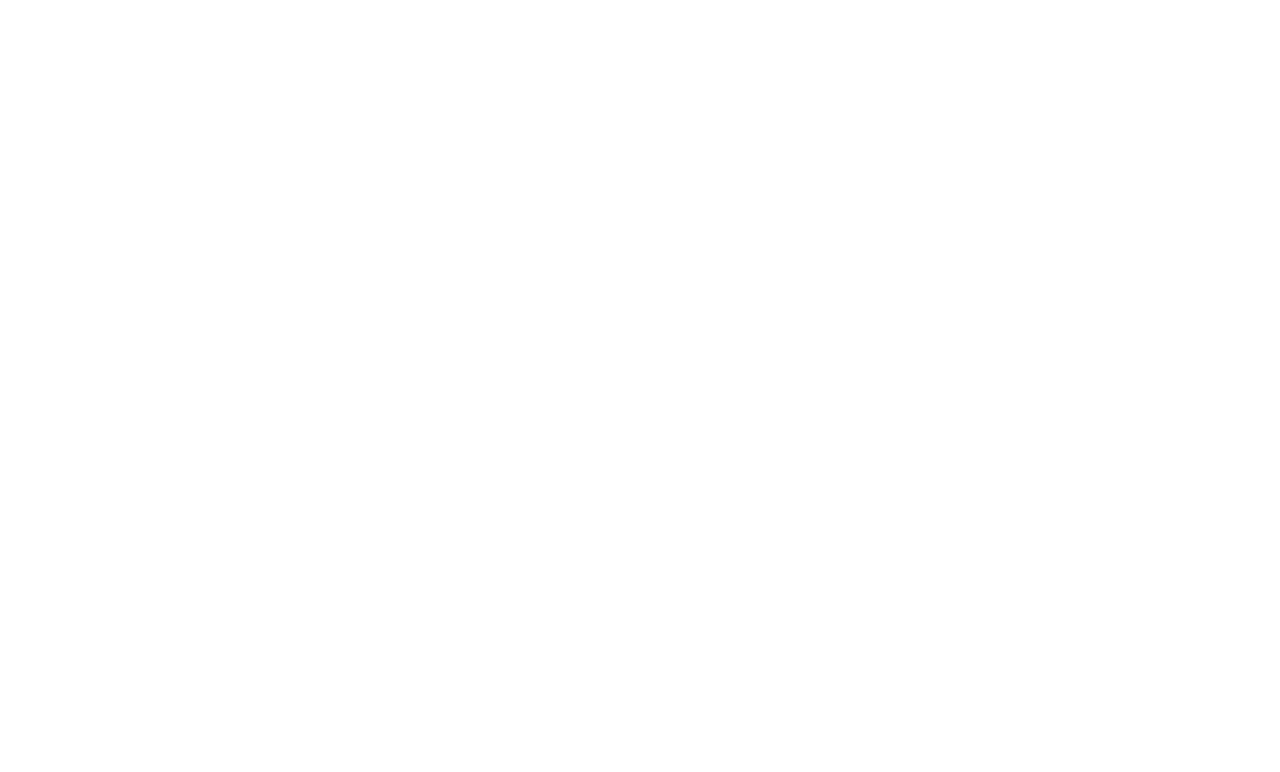
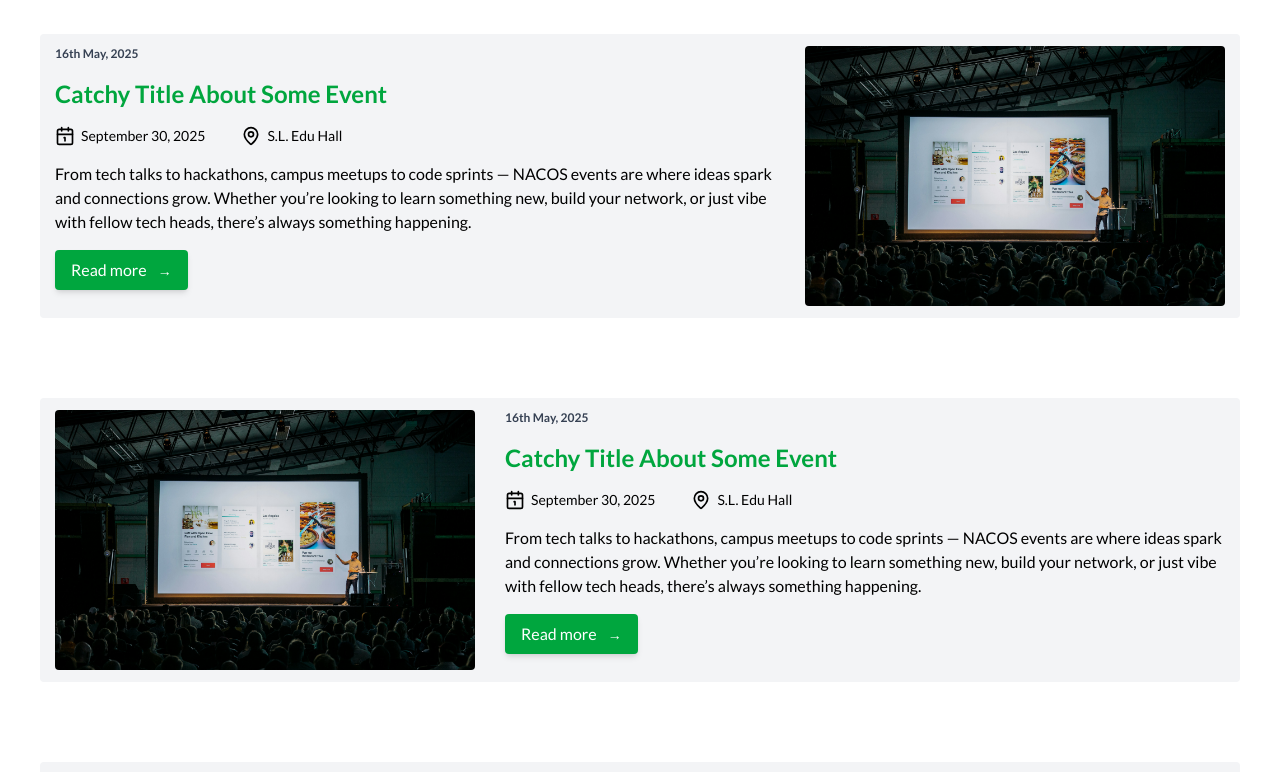
Before and after one commit to onyedikachidev-codes/nacos-website, a Next.js app: page /events in a window 1280 px wide. Shown: the part 580-1352 px from the top of the page. Before the commit the page ends 800 px from the top, so only its background shows below. Built offline with nearby package versions, Linux system fonts and the light colour scheme.

Commit message:
event page

```diff
--- a/src/app/events/page.tsx
+++ b/src/app/events/page.tsx
@@ -5,6 +5,7 @@
 import Image from "next/image";
 import TabsMini from "@/components/ui/TabsMini";
 import Search from "@/components/ui/Search";
+import EventCard from "@/components/features/EventCard";
 
 export const eventsTab = [
   {
@@ -45,6 +46,39 @@
         <Search value={value} setValue={setValue} />
         <TabsMini tabs={eventsTab} />
       </div>
+
+      <section className="my-14 space-y-20">
+        <EventCard
+          Date="16th May, 2025"
+          Title="Catchy Title About Some Event"
+          EventDate="September 30, 2025"
+          Location="S.L. Edu Hall"
+          Description="From tech talks to hackathons, campus meetups to code sprints — NACOS events are where ideas spark and connections grow. Whether you’re looking to learn something new, build your network, or just vibe with fellow tech heads, there’s always something happening."
+        />
+        <EventCard
+          Date="16th May, 2025"
+          Title="Catchy Title About Some Event"
+          EventDate="September 30, 2025"
+          Location="S.L. Edu Hall"
+          imgEnd={true}
+          Description="From tech talks to hackathons, campus meetups to code sprints — NACOS events are where ideas spark and connections grow. Whether you’re looking to learn something new, build your network, or just vibe with fellow tech heads, there’s always something happening."
+        />
+        <EventCard
+          Date="16th May, 2025"
+          Title="Catchy Title About Some Event"
+          EventDate="September 30, 2025"
+          Location="S.L. Edu Hall"
+          Description="From tech talks to hackathons, campus meetups to code sprints — NACOS events are where ideas spark and connections grow. Whether you’re looking to learn something new, build your network, or just vibe with fellow tech heads, there’s always something happening."
+        />
+        <EventCard
+          Date="16th May, 2025"
+          Title="Catchy Title About Some Event"
+          EventDate="September 30, 2025"
+          Location="S.L. Edu Hall"
+          imgEnd={true}
+          Description="From tech talks to hackathons, campus meetups to code sprints — NACOS events are where ideas spark and connections grow. Whether you’re looking to learn something new, build your network, or just vibe with fellow tech heads, there’s always something happening."
+        />
+      </section>
     </main>
   );
 }
--- a/src/app/layout.tsx
+++ b/src/app/layout.tsx
@@ -1,13 +1,13 @@
 import QueryProvider from "@/components/providers/QueryProvider";
 import "./globals.css";
 import type { Metadata } from "next";
-import { DM_Sans } from "next/font/google";
+import { Lato } from "next/font/google";
 
-const dm_sans = DM_Sans({
+const lato = Lato({
   subsets: ["latin"],
-  variable: "--font-dm_sans",
+  variable: "--font-lato",
   display: "swap",
-  weight: ["100", "200", "300", "400", "500", "600", "700", "800", "900"],
+  weight: ["100", "300", "400", "700", "900"],
 });
 
 export const metadata: Metadata = {
@@ -41,7 +41,7 @@
 }>) {
   return (
     <html lang="en">
-      <body className={`${dm_sans.className} antialiased overflow-y-auto`}>
+      <body className={`${lato.className} antialiased overflow-y-auto`}>
         <QueryProvider>{children}</QueryProvider>
       </body>
     </html>
--- /dev/null
+++ b/src/components/features/EventCard/index.tsx
@@ -0,0 +1,65 @@
+import React from "react";
+import Image from "next/image";
+
+import event from "../../../../public/images/event.jpg";
+import { Calendar1Icon, MapPin } from "lucide-react";
+
+interface EventCardProps {
+  Date: string;
+  Title: string;
+  EventDate: string;
+  Location: string;
+  Description: string;
+  imgEnd?: boolean;
+}
+
+export default function EventCard({
+  Date,
+  Title,
+  EventDate,
+  Location,
+  Description,
+  imgEnd = false,
+}: EventCardProps) {
+  return (
+    <div
+      className={`relative bg-gray-100 flex justify-around py-3 mx-10 rounded-sm ${
+        imgEnd ? "flex-row-reverse" : ""
+      }`}
+    >
+      <div className="relative w-[35%]">
+        <Image
+          src={event}
+          alt="Group of students"
+          className="object-cover h-65 rounded-sm"
+        />
+      </div>
+
+      <div className="w-[60%] space-y-4">
+        <p className="text-xs font-semibold text-gray-700">{Date}</p>
+        <h2 className="text-2xl font-semibold text-green-600">{Title}</h2>
+
+        <div className="flex items-center gap-9">
+          <p className="text-sm flex gap-1.5">
+            <span>
+              <Calendar1Icon className="h-5 w-5" />{" "}
+            </span>
+            <span> {EventDate}</span>
+          </p>
+
+          <p className="text-sm flex gap-1.5">
+            <span>
+              <MapPin className="h-5 w-5" />
+            </span>
+            <span> {Location}</span>
+          </p>
+        </div>
+
+        <p>{Description}</p>
+        <button className="bg-green-600 text-white font-medium px-4 py-2 rounded-sm shadow-md hover:bg-green-700">
+          Read more <span className="text-sm pl-2">→</span>
+        </button>
+      </div>
+    </div>
+  );
+}
--- a/src/components/ui/Search.tsx
+++ b/src/components/ui/Search.tsx
@@ -20,7 +20,7 @@
         <input
           type="text"
           placeholder="Search events..."
-          className="w-full pl-10 text-base border relative border-gray-300 rounded-sm placeholder:text-[1.1rem] placeholder:text-gray-500 placeholder:text-xs focus:outline-none focus:border-gray-500 px-3 py-2 transition-transform focus:scale-101 duration-200 ease-in-out "
+          className="w-full pl-10 text-base border relative border-gray-300 rounded-sm placeholder:text-[1.1rem] placeholder:text-gray-500 placeholder:text-xs focus:outline-none focus:border-gray-500 px-3 py-2 transition-transform duration-200 ease-in-out "
           onChange={handleSearch}
           value={value}
         />
```
Also changed, not shown: public/images/event.jpg (added), public/images/finalist.png (added).
